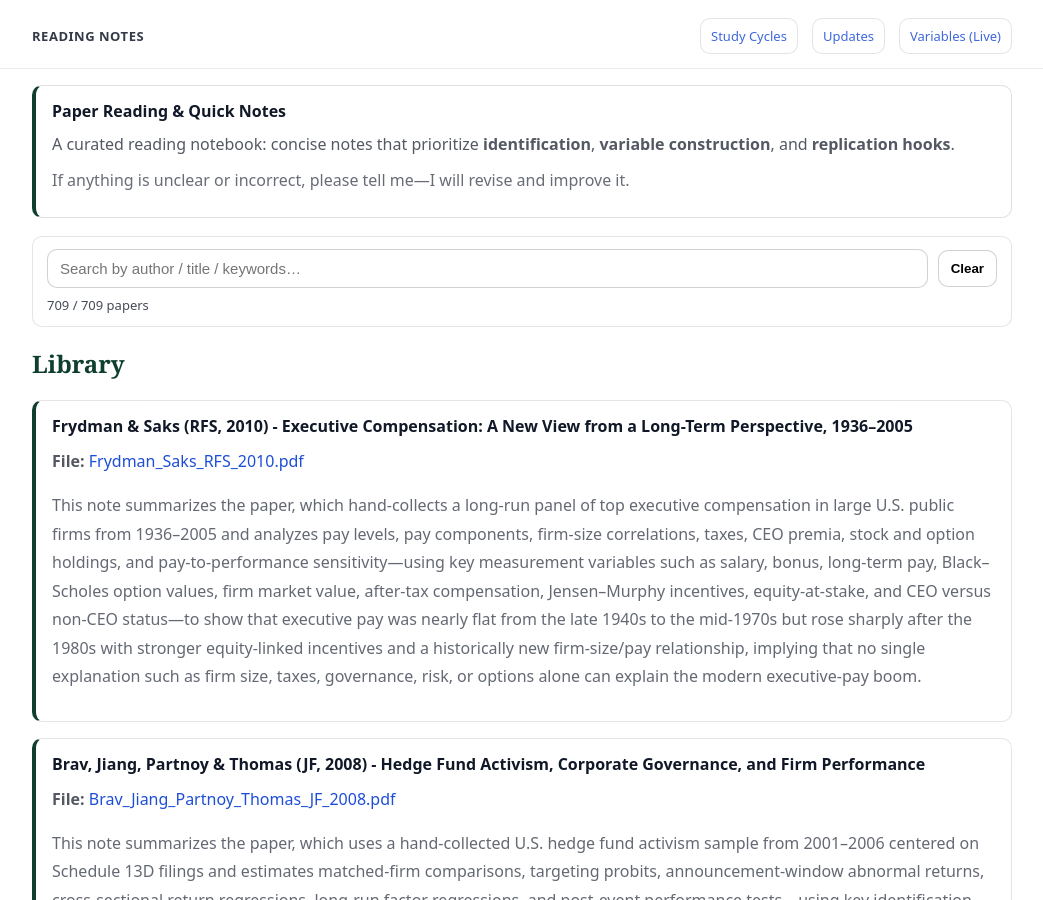
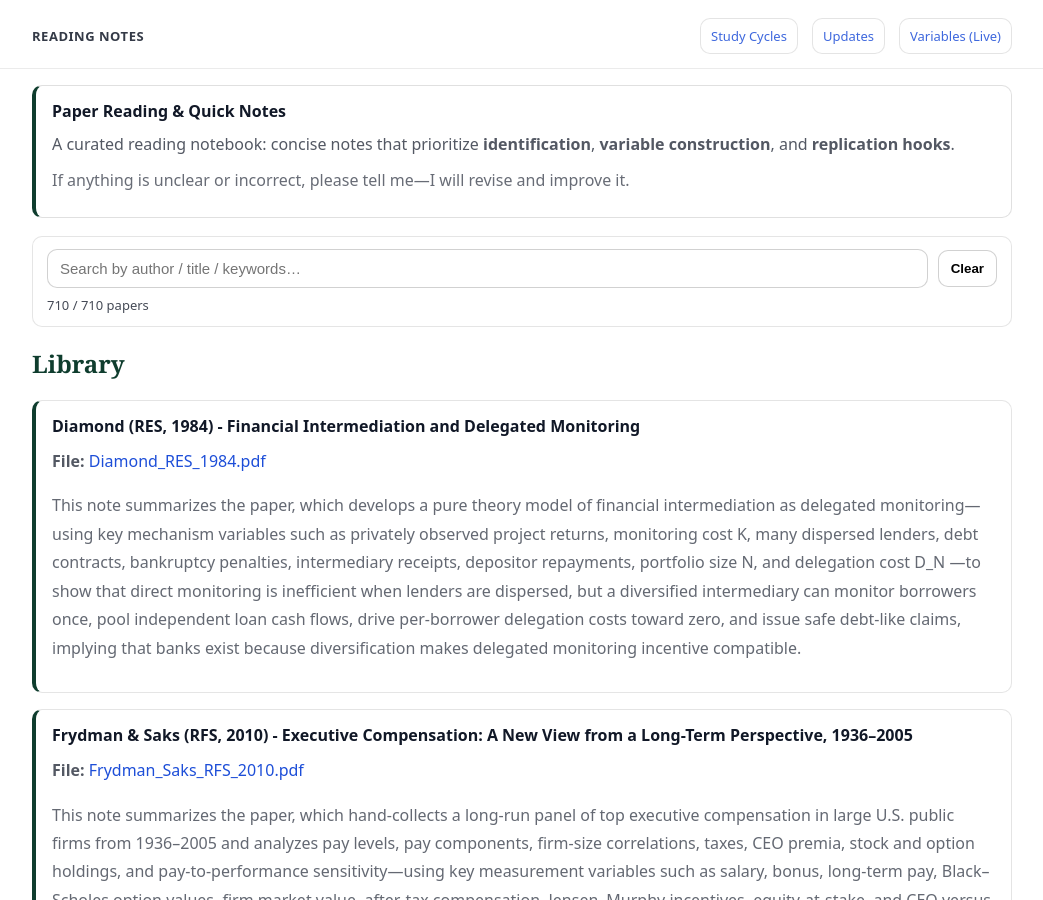
Before and after one commit to yaxinzn/study-archive, a Jekyll site: the page built from reading/index.md, in a window 1280 px wide and 900 px high. Shown: the whole window, without its empty margins (118-1161 px from the left). Built offline with Jekyll 4.4.1, drawn with Linux system fonts in a browser that asks for light colours.

Commit message:
Reading: add/update Diamond_RES_1984.pdf

```diff
--- a/_data/reading.yml
+++ b/_data/reading.yml
@@ -1,3 +1,7 @@
+- title: "Diamond (RES, 1984) - Financial Intermediation and Delegated Monitoring"
+  file: "Diamond_RES_1984.pdf"
+  desc: "This note summarizes the paper, which develops a pure theory model of financial intermediation as delegated monitoring—using key mechanism variables such as privately observed project returns, monitoring cost K, many dispersed lenders, debt contracts, bankruptcy penalties, intermediary receipts, depositor repayments, portfolio size N, and delegation cost D_N —to show that direct monitoring is inefficient when lenders are dispersed, but a diversified intermediary can monitor borrowers once, pool independent loan cash flows, drive per-borrower delegation costs toward zero, and issue safe debt-like claims, implying that banks exist because diversification makes delegated monitoring incentive compatible."
+
 - title: "Frydman & Saks (RFS, 2010) - Executive Compensation: A New View from a Long-Term Perspective, 1936–2005"
   file: "Frydman_Saks_RFS_2010.pdf"
   desc: "This note summarizes the paper, which hand-collects a long-run panel of top executive compensation in large U.S. public firms from 1936–2005 and analyzes pay levels, pay components, firm-size correlations, taxes, CEO premia, stock and option holdings, and pay-to-performance sensitivity—using key measurement variables such as salary, bonus, long-term pay, Black–Scholes option values, firm market value, after-tax compensation, Jensen–Murphy incentives, equity-at-stake, and CEO versus non-CEO status—to show that executive pay was nearly flat from the late 1940s to the mid-1970s but rose sharply after the 1980s with stronger equity-linked incentives and a historically new firm-size/pay relationship, implying that no single explanation such as firm size, taxes, governance, risk, or options alone can explain the modern executive-pay boom."
```
Also changed, not shown: 1 other file.
